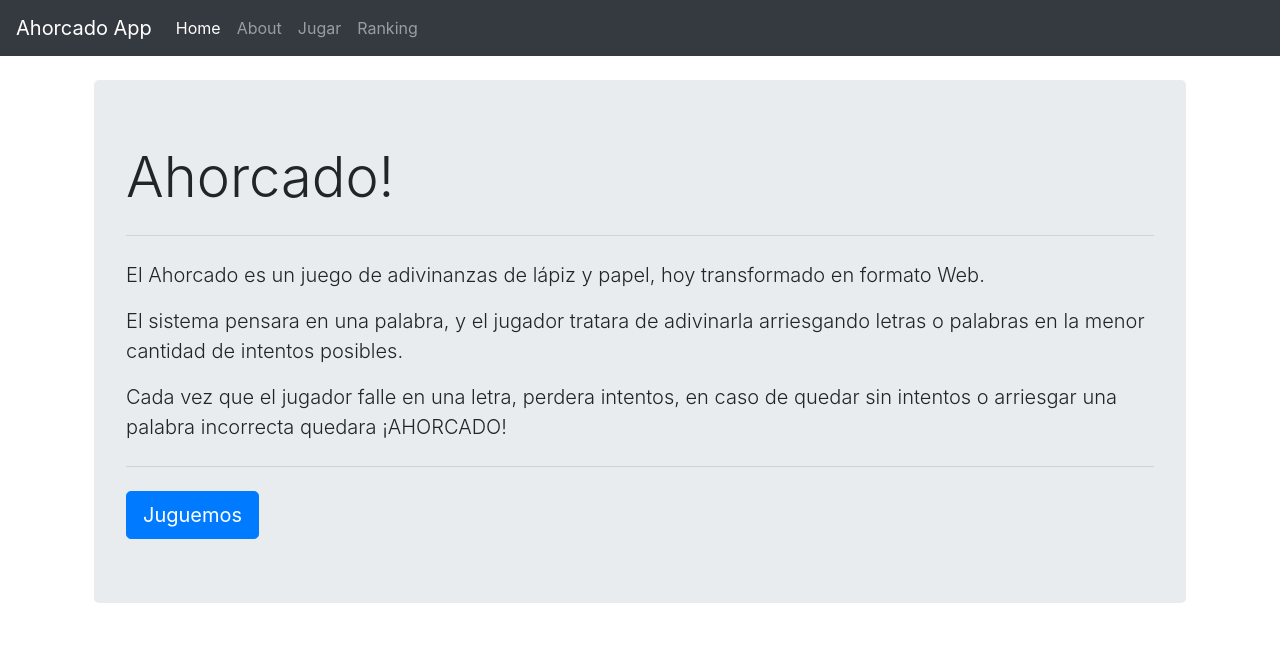
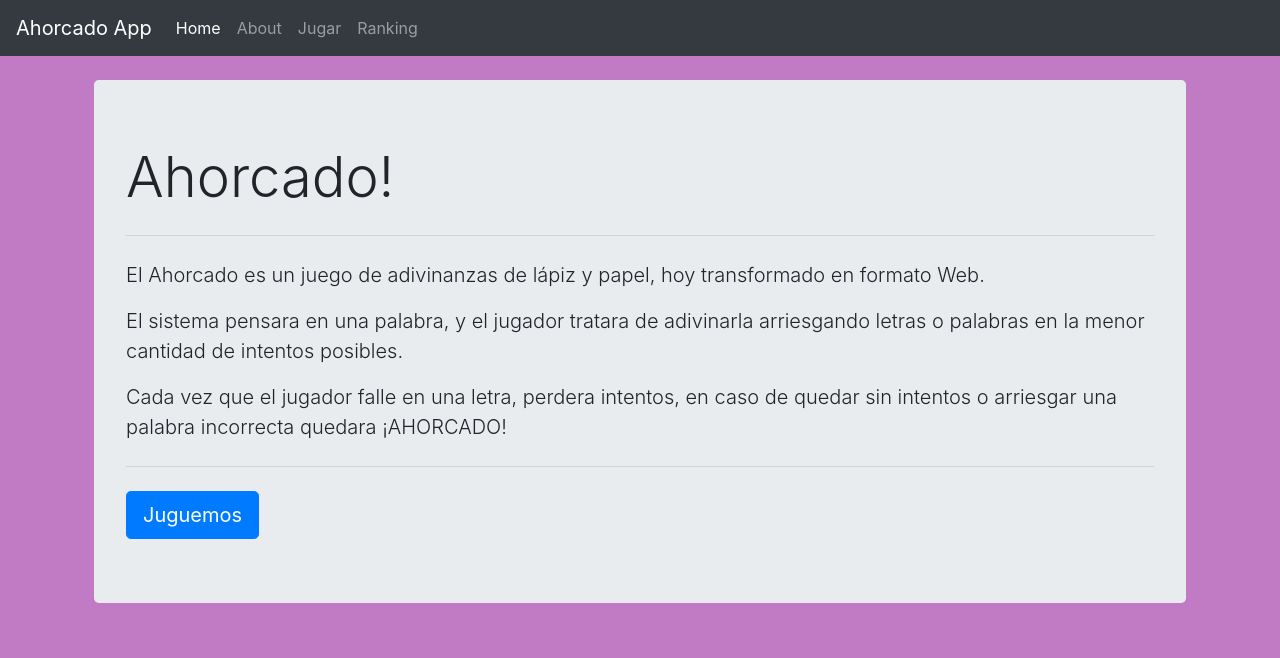
Before and after one commit to ezequieldjc/Ahorcado, a Flask app: page / in a window 1280 px wide. Shown: the top 658 px of the page. Run offline with Flask 2, Linux system fonts and the light colour scheme; some libraries are stand-ins or nearby versions.

Commit message:
Colour Background

```diff
--- a/project/static/css/main.css
+++ b/project/static/css/main.css
@@ -1,5 +1,5 @@
 body {
-  background: rgba(190, 20, 139, 0.533)3);
+  background: rgba(140, 8, 145, 0.533);
 }
 main {
 
```
